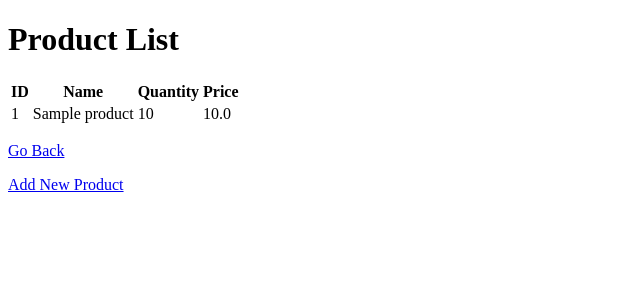
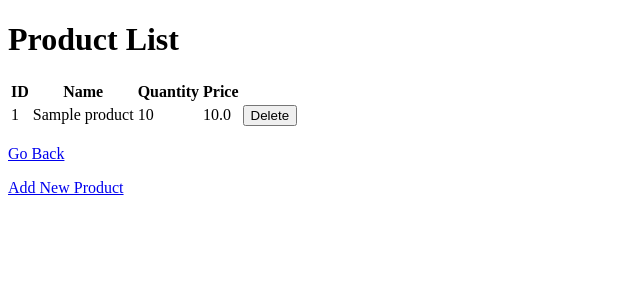
Before and after one commit to Deany256/Production-Project, a Flask app: page /products in a window 1280 px wide. Shown: the top 300 px of the page, without its empty margins (0-640 px from the left). Run offline with Flask 3, Linux system fonts and the light colour scheme; tables that the repository leaves empty hold one stand-in row (values such as "Sample post").

Commit message:
Update product_list.html
added delete function to webpage

```diff
--- a/templates/product_list.html
+++ b/templates/product_list.html
@@ -23,6 +23,11 @@
                 <td>{{ product.name }}</td>
                 <td>{{ product.quantity }}</td>
                 <td>{{ product.price }}</td>
+                <td>
+                    <form method="POST" action="{{ url_for('inventory.delete_product', product_id=product.id) }}" onsubmit="return confirm('Are you sure you want to delete this product?');">
+                        <button type="submit">Delete</button>
+                    </form>
+                </td>
             </tr>
             {% endfor %}
         </tbody>
```
